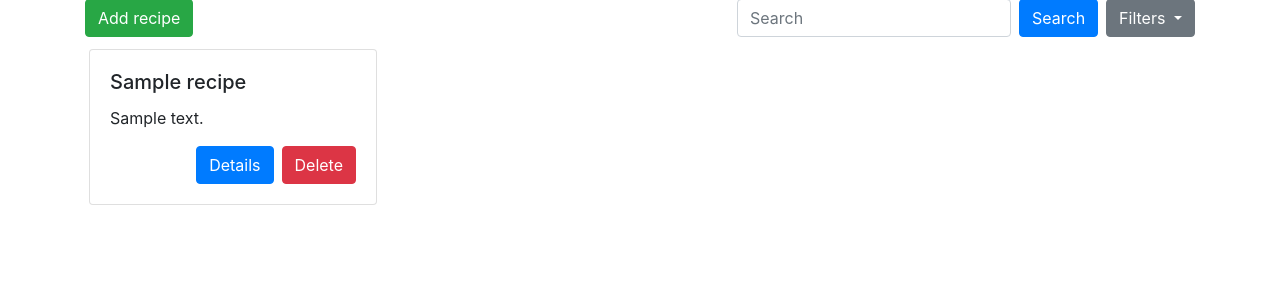
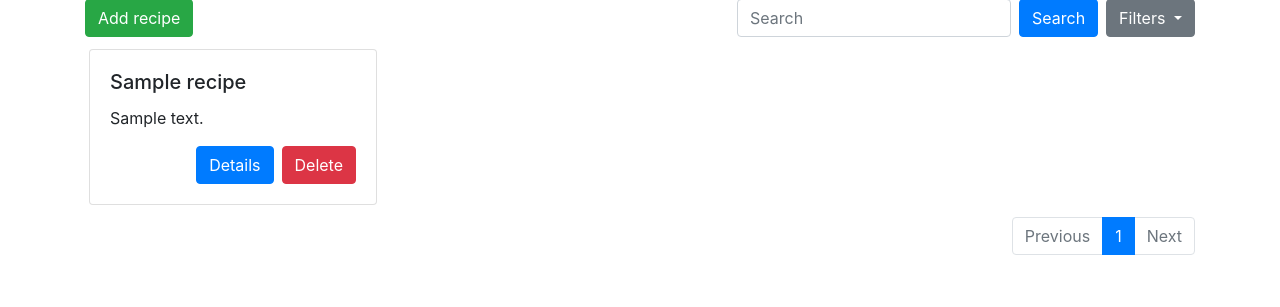
Before and after one commit to lassilaiho/tsoha-2020, a Flask app: template app/templates/recipes/index.html in a window 1280 px wide. Shown: the part 129-436 px from the top of the page. Run offline with Flask 2, Linux system fonts and the light colour scheme; the template is opened without the code that fills it: values that come from a table or form of the project are taken from there, most other values are stand-ins (such as "Sample title", 1, 10 or a date in 2020); some libraries are stand-ins or nearby versions.

Commit message:
Add pagination to recipes page

```diff
--- a/app/recipes/forms.py
+++ b/app/recipes/forms.py
@@ -1,5 +1,5 @@
 from flask_wtf import FlaskForm
-from wtforms import BooleanField, StringField, TextAreaField, FormField, FieldList, validators
+from wtforms import BooleanField, StringField, TextAreaField, FormField, FieldList, IntegerField, validators
 from wtforms.fields.html5 import SearchField
 
 from app.ingredients.forms import RecipeIngredientForm
@@ -7,6 +7,7 @@ from app.ingredients.forms import RecipeIngredientForm
 
 class GetRecipesForm(FlaskForm):
     q = SearchField("Search", default="")
+    p = IntegerField("Page", default=1)
     no_name = BooleanField("Name", default=False)
     no_description = BooleanField("Description", default=False)
     no_steps = BooleanField("Steps", default=False)
--- a/app/templates/recipes/index.html
+++ b/app/templates/recipes/index.html
@@ -8,9 +8,10 @@
     <a class="btn btn-success" href="{{ url_for('create_recipe_form') }}">
         Add recipe
     </a>
-    <form class="form-inline ml-auto" method="GET"
+    <form id="search-form" class="form-inline ml-auto" method="GET"
         action="{{ url_for('get_recipes') }}" onsubmit="onSearch()">
         {{ form.q(class="form-control", placeholder=form.q.label.text) }}
+        {{ form.p(class="d-none", value=1) }}
         <button type="submit" class="btn btn-primary ml-2">
             Search
         </button>
@@ -45,10 +46,7 @@
     </form>
 </div>
 <div class="d-flex flex-wrap mt-2">
-    {% if not recipes %}
-    <p>No recipes matched the search criteria.</p>
-    {% endif %}
-    {% for recipe in recipes %}
+    {% for recipe in pagination.items %}
     {% if recipe.name %}
     {% set display_name = recipe.name %}
     {% else %}
@@ -76,8 +74,38 @@
             </div>
         </div>
     </div>
+    {% else %}
+    <p>No recipes matched the search criteria.</p>
     {% endfor %}
 </div>
+<ul class="pagination justify-content-end mt-2">
+    <li class="page-item {{ '' if pagination.has_prev else 'disabled' }}">
+        <button type="submit" class="page-link" onclick="toPage(event)"
+            form="search-form" data-page="{{ pagination.prev_num }}">
+            Previous
+        </button>
+    </li>
+    {% for page in pagination.iter_pages() %}
+    {% if page %}
+    <li class="page-item {{ 'active' if page == pagination.page else '' }}">
+        <button type="submit" class="page-link" onclick="toPage(event)"
+            form="search-form" data-page="{{ page }}">
+            {{ page }}
+        </button>
+    </li>
+    {% else %}
+    <li class="page-item">
+        <a href="#" class="page-link">&hellip;</a>
+    </li>
+    {% endif %}
+    {% endfor %}
+    <li class="page-item {{ '' if pagination.has_next else 'disabled' }}">
+        <button type="submit" class="page-link" onclick="toPage(event)"
+            form="search-form" data-page="{{ pagination.next_num }}">
+            Next
+        </button>
+    </li>
+</ul>
 <form id="delete-recipe-form" method="POST"></form>
 {{ delete_modal(id='delete-modal', title='Delete recipe')}}
 <style>
@@ -100,9 +128,10 @@
     }
 </style>
 <script>
-    let searchInput, searchFilters;
+    let searchInput, pageInput, searchFilters;
     document.addEventListener("DOMContentLoaded", () => {
         searchInput = document.getElementById("q");
+        pageInput = document.getElementById("p");
         searchFilters =
             document.querySelectorAll(".search-filters input[type=checkbox]");
 
@@ -130,5 +159,9 @@
             filter.checked = true;
         }
     }
+
+    function toPage(e) {
+        pageInput.value = e.target.dataset.page;
+    }
 </script>
 {% endblock %}
```
Also changed, not shown: app/recipes/views.py (+7 -5 lines).
